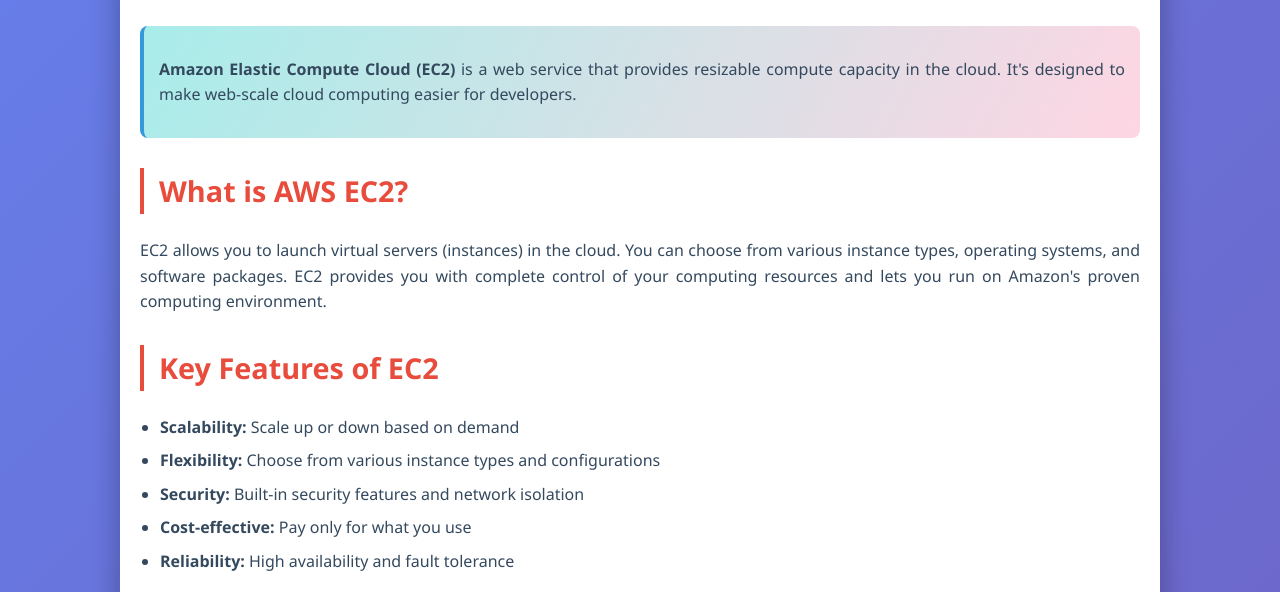
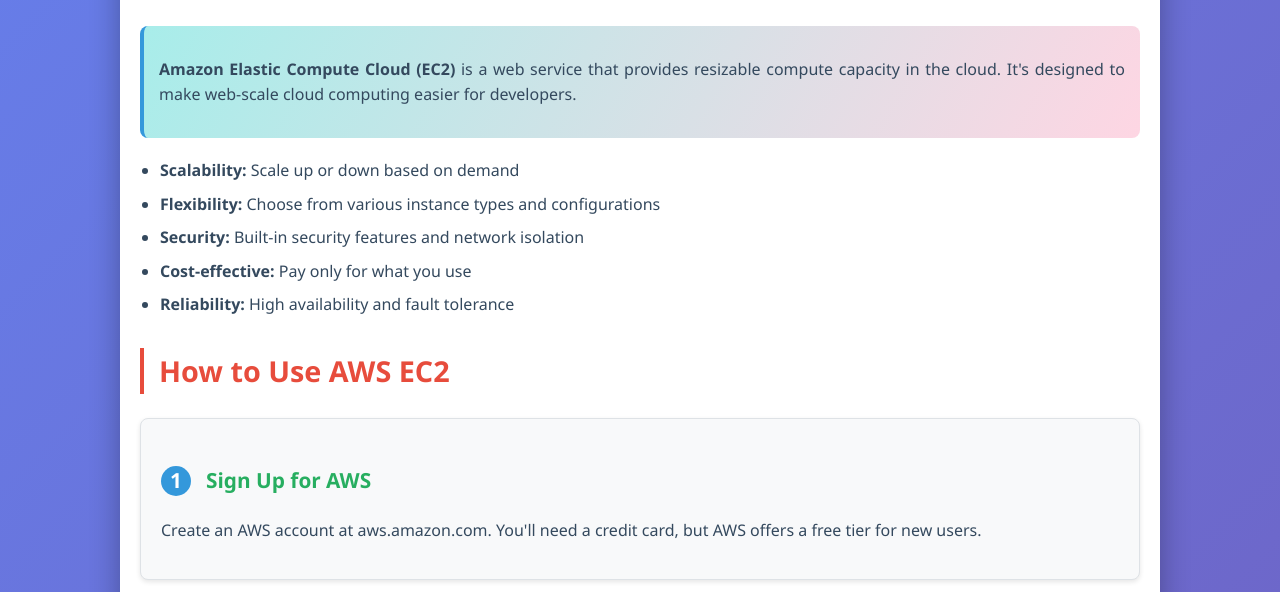
Before and after one commit to NARAYANASWAMY-ACHINTYA/ec2demo, a plain HTML site: page index.html in a window 1280 px wide. Shown: the part 148-740 px from the top of the page. Drawn offline with Linux system fonts and the light colour scheme.

Commit message:
second commit

```diff
--- a/index.html
+++ b/index.html
@@ -139,10 +139,7 @@
             <p><strong>Amazon Elastic Compute Cloud (EC2)</strong> is a web service that provides resizable compute capacity in the cloud. It's designed to make web-scale cloud computing easier for developers.</p>
         </div>
 
-        <h2>What is AWS EC2?</h2>
-        <p>EC2 allows you to launch virtual servers (instances) in the cloud. You can choose from various instance types, operating systems, and software packages. EC2 provides you with complete control of your computing resources and lets you run on Amazon's proven computing environment.</p>
 
-        <h2>Key Features of EC2</h2>
         <ul>
             <li><strong>Scalability:</strong> Scale up or down based on demand</li>
             <li><strong>Flexibility:</strong> Choose from various instance types and configurations</li>
```
